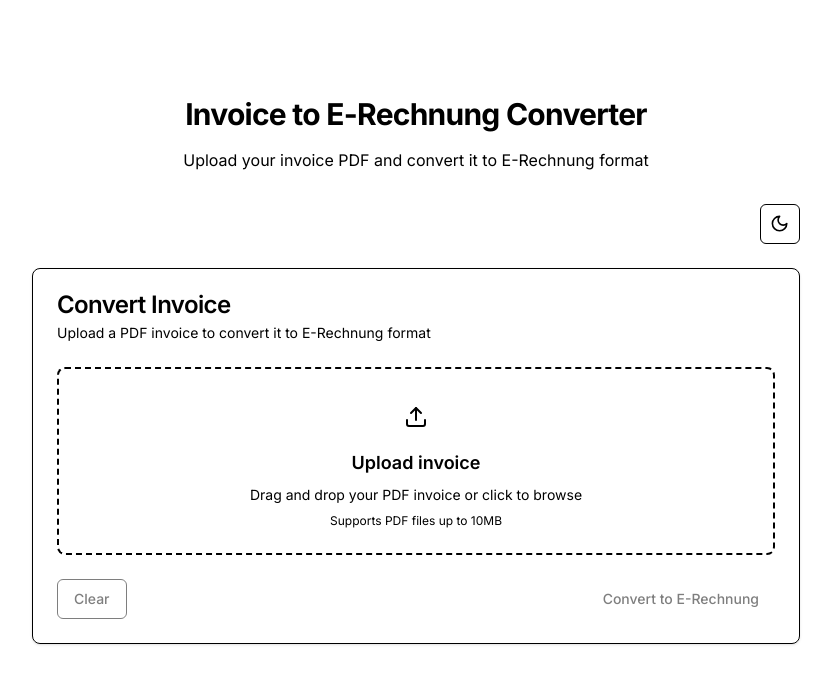
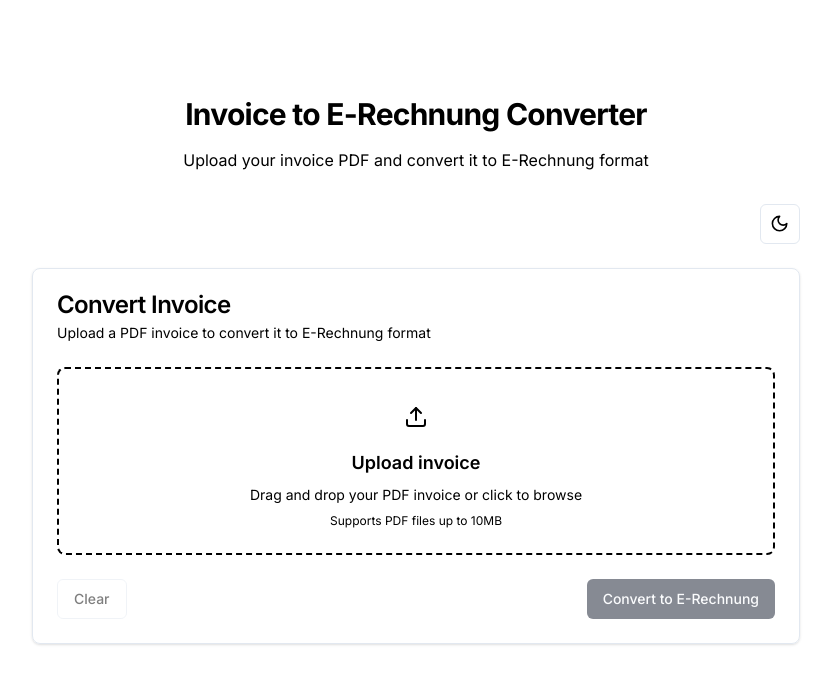
Before and after one commit to vkresch/pdftoxrechnung, a Next.js app in the folder frontend/: page / in a window 1280 px wide. Shown: the top 684 px of the page, without its empty margins (224-1055 px from the left). Built offline with nearby package versions, Linux system fonts and the light colour scheme.

Commit message:
Remove tailwind config

```diff
--- a/frontend/src/app/globals.css
+++ b/frontend/src/app/globals.css
@@ -1,5 +1,5 @@
 @import "tailwindcss";
-
+@plugin "tailwindcss-animate";
 
 @layer base {
   :root {
@@ -48,10 +48,82 @@
   }
 }
 
-@layer base {
-  body {
-    background: var(--background);
-    color: var(--foreground);
-    font-family: Arial, Helvetica, sans-serif;
+/* Custom Styles */
+@layer utilities {
+  .border {
+    border-color: hsl(var(--border));
+  }
+
+  .input {
+    background-color: hsl(var(--input));
+  }
+
+  .ring {
+    box-shadow: 0 0 0 3px hsl(var(--ring));
+  }
+
+  .bg-primary {
+    background-color: hsl(var(--primary));
+  }
+
+  .text-primary-foreground {
+    color: hsl(var(--primary-foreground));
+  }
+
+  .bg-secondary {
+    background-color: hsl(var(--secondary));
+  }
+
+  .text-secondary-foreground {
+    color: hsl(var(--secondary-foreground));
+  }
+
+  /* Animations */
+  @keyframes accordion-down {
+    from {
+      height: 0;
+    }
+    to {
+      height: var(--radix-accordion-content-height);
+    }
+  }
+
+  @keyframes accordion-up {
+    from {
+      height: var(--radix-accordion-content-height);
+    }
+    to {
+      height: 0;
+    }
+  }
+
+  .animate-accordion-down {
+    animation: accordion-down 0.2s ease-out;
+  }
+
+  .animate-accordion-up {
+    animation: accordion-up 0.2s ease-out;
+  }
+
+  /* Rounded borders */
+  .rounded-lg {
+    border-radius: var(--radius);
+  }
+
+  .rounded-md {
+    border-radius: calc(var(--radius) - 2px);
+  }
+
+  .rounded-sm {
+    border-radius: calc(var(--radius) - 4px);
   }
 }
+
+@layer base {
+  * {
+    @reference border-border;
+  }
+  body {
+    @reference bg-background text-foreground;
+  }
+}
--- a/frontend/src/tailwind.config.js
+++ /dev/null
@@ -1,77 +0,0 @@
-/** @type {import('tailwindcss').Config} */
-module.exports = {
-    darkMode: ["class"],
-    content: [
-      "./pages/**/*.{ts,tsx}",
-      "./components/**/*.{ts,tsx}",
-      "./app/**/*.{ts,tsx}",
-      "./src/**/*.{ts,tsx}",
-      "*.{js,ts,jsx,tsx,mdx}",
-    ],
-    theme: {
-      container: {
-        center: true,
-        padding: "2rem",
-        screens: {
-          "2xl": "1400px",
-        },
-      },
-      extend: {
-        colors: {
-          border: "hsl(var(--border))",
-          input: "hsl(var(--input))",
-          ring: "hsl(var(--ring))",
-          background: "hsl(var(--background))",
-          foreground: "hsl(var(--foreground))",
-          primary: {
-            DEFAULT: "hsl(var(--primary))",
-            foreground: "hsl(var(--primary-foreground))",
-          },
-          secondary: {
-            DEFAULT: "hsl(var(--secondary))",
-            foreground: "hsl(var(--secondary-foreground))",
-          },
-          destructive: {
-            DEFAULT: "hsl(var(--destructive))",
-            foreground: "hsl(var(--destructive-foreground))",
-          },
-          muted: {
-            DEFAULT: "hsl(var(--muted))",
-            foreground: "hsl(var(--muted-foreground))",
-          },
-          accent: {
-            DEFAULT: "hsl(var(--accent))",
-            foreground: "hsl(var(--accent-foreground))",
-          },
-          popover: {
-            DEFAULT: "hsl(var(--popover))",
-            foreground: "hsl(var(--popover-foreground))",
-          },
-          card: {
-            DEFAULT: "hsl(var(--card))",
-            foreground: "hsl(var(--card-foreground))",
-          },
-        },
-        borderRadius: {
-          lg: "var(--radius)",
-          md: "calc(var(--radius) - 2px)",
-          sm: "calc(var(--radius) - 4px)",
-        },
-        keyframes: {
-          "accordion-down": {
-            from: { height: 0 },
-            to: { height: "var(--radix-accordion-content-height)" },
-          },
-          "accordion-up": {
-            from: { height: "var(--radix-accordion-content-height)" },
-            to: { height: 0 },
-          },
-        },
-        animation: {
-          "accordion-down": "accordion-down 0.2s ease-out",
-          "accordion-up": "accordion-up 0.2s ease-out",
-        },
-      },
-    },
-    plugins: [require("tailwindcss-animate")],
-  }
```
